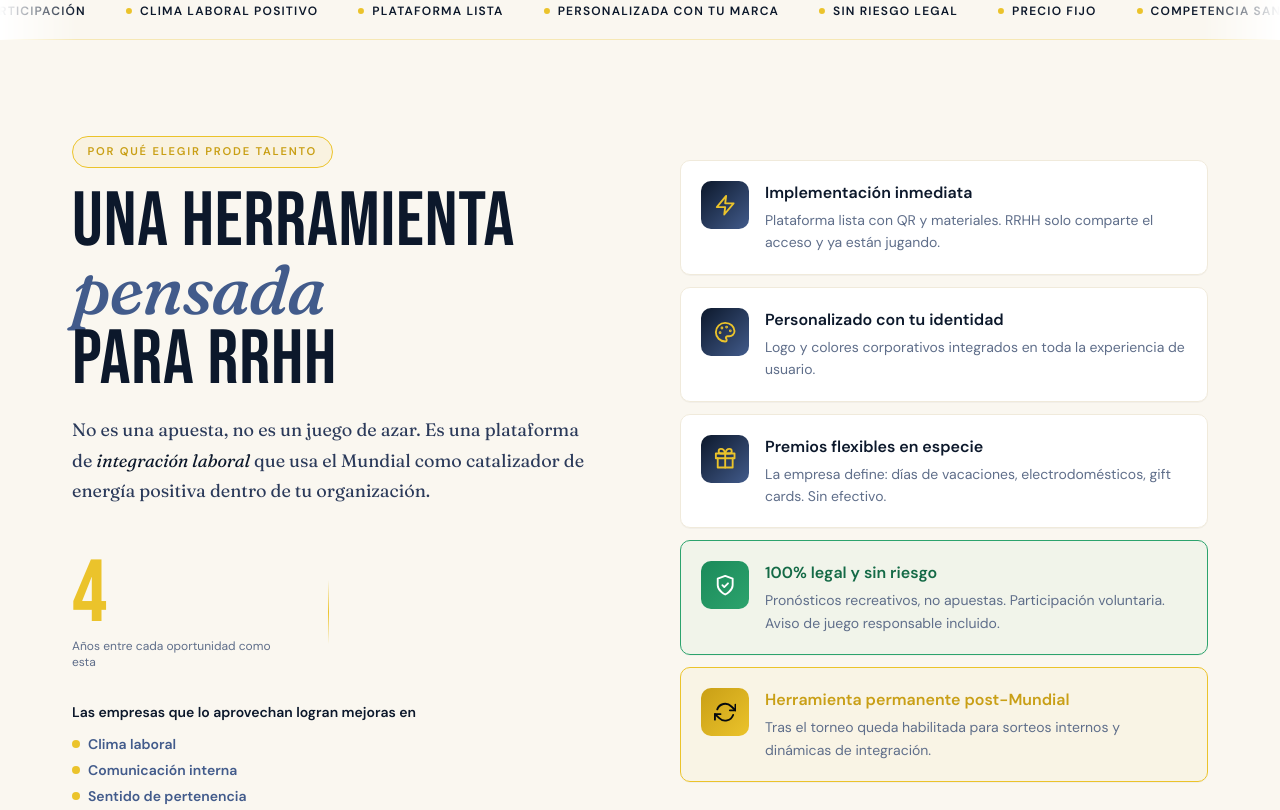
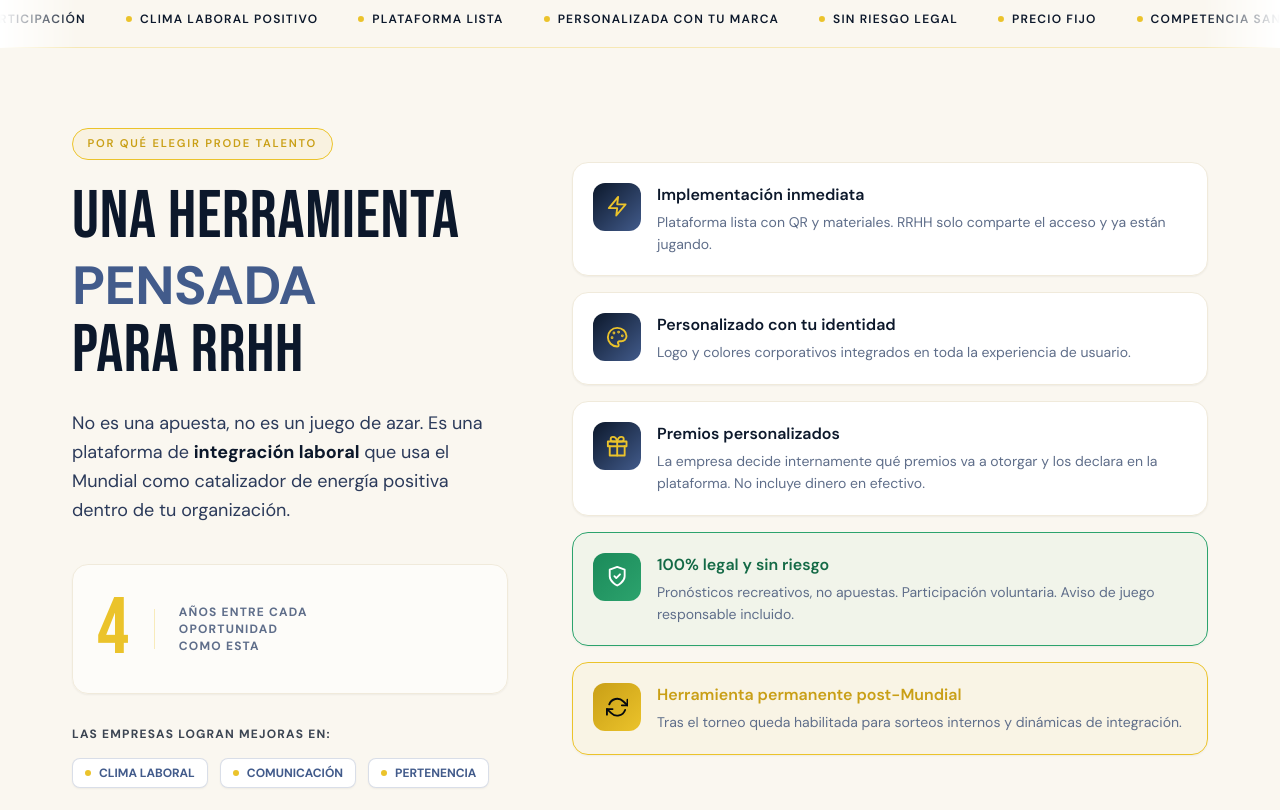
Before and after one commit to Pachilazarte/ONE-LANDING-PRODE, a plain HTML site: page index.html in a window 1280 px wide. Shown: the part 1313-2123 px from the top of the page. Drawn offline with nearby package versions, Linux system fonts and the light colour scheme.

Commit message:
v1.03 act

```diff
--- a/index.html
+++ b/index.html
@@ -6,6 +6,7 @@
 <title>Prode Mundialista 2026 · Escencial Consultora</title>
 <meta name="description" content="Plataforma de pronósticos deportivos para empresas y sindicatos. Clima laboral, integración y entusiasmo para el Mundial 2026."/>
 <link rel="icon" type="image/png" href="./imgprode/one-prode-dorado.png"/>
+<link href="https://fonts.googleapis.com/css2?family=Montserrat:wght@600&display=swap" rel="stylesheet">
 
 <!-- Tailwind CDN con config de paleta Prode Talento -->
 <script src="https://cdn.tailwindcss.com"></script>
@@ -61,7 +62,11 @@
 
 .display{font-family:'Bebas Neue',sans-serif;letter-spacing:.01em;line-height:.9}
 .serif{font-family:'Fraunces',Georgia,serif;font-optical-sizing:auto}
-.serif-it{font-family:'Fraunces',Georgia,serif;font-style:italic}
+.serif-it {
+  font-family: 'Montserrat', sans-serif;
+  font-style: normal;
+  font-weight: 600;
+}
 .mono-label{font-family:'DM Sans',sans-serif;font-weight:600;letter-spacing:.18em;text-transform:uppercase;font-size:.72rem}
 
 .hero-bg{
@@ -264,7 +269,7 @@
     <h3>6. Versatilidad Post-Mundial</h3>
     <p>Tras el torneo, la plataforma habilita un apartado para que las organizaciones carguen sus propias actividades: sorteos internos, dinámicas de integración y otras acciones de RRHH a largo plazo.</p>
     <div class="mt-6 pt-4" style="border-top:1px solid var(--cream-2)">
-      <p style="font-size:.78rem;color:var(--ink-500)">Escencial Consultora · mferreyra@escencialconsult.com.ar · escencialconsultora.com.ar · +54 9 11 5358-8062</p>
+      <p style="font-size:.78rem;color:var(--ink-500)">Escencial Consultora · mferreyra@escencialconsult.com.ar · escencialconsultora.com.ar ·  +54 9 11 3358-8062</p>
     </div>
   </div>
 </div>
@@ -396,7 +401,7 @@
       <!-- HERO CARD · Medalla + Countdown + predicciones -->
       <div class="lg:col-span-5 relative" data-aos="fade-left" data-aos-delay="200">
 
-        <div class="relative mx-auto mb-6 flex justify-center lg:justify-end">
+        <div class="relative mx-auto mb-8 flex justify-center lg:justify-center lg:translate-x-2 z-10">
           <div class="absolute inset-0 hero-medal-glow"></div>
           <img src="./imgprode/one-prode-dorado.png" alt="Prode Talento 2026" class="relative w-48 sm:w-56 lg:w-64 drop-shadow-[0_20px_40px_rgba(0,0,0,0.6)] animate-float" onerror="this.style.display='none'"/>
         </div>
@@ -537,80 +542,89 @@
   </div>
 </div>
 
-<!-- BENEFICIOS -->
-<section class="sec sec-cream" id="beneficios">
+<section class="sec sec-cream" id="beneficios" style="overflow: hidden; padding-top: 5rem; padding-bottom: 5rem;">
   <div class="wrap">
-    <div class="grid lg:grid-cols-2 gap-14 lg:gap-20 items-center">
+    <div class="grid lg:grid-cols-12 gap-10 lg:gap-16 items-center">
 
-      <div data-aos="fade-right">
-        <span class="tag mb-5 inline-flex">Por qué elegir Prode Talento</span>
-        <h2 class="display mb-5" style="font-size:clamp(2.4rem,6vw,4.8rem);color:var(--navy)">
+      <div class="lg:col-span-5" data-aos="fade-right">
+        <span class="tag mb-6 inline-flex" style="font-family: 'DM Sans', sans-serif;">Por qué elegir Prode Talento</span>
+
+        <h2 class="display mb-6" style="font-size: clamp(2.5rem, 6vw, 4.2rem); color: var(--navy); line-height: 1;">
           UNA HERRAMIENTA<br/>
-          <span class="serif-it" style="color:var(--blue-med);font-size:.9em;font-weight:500;letter-spacing:-.02em">pensada</span><br/>
+          <span style="font-family: 'DM Sans', sans-serif; font-style: normal; font-weight: 700; color: var(--blue-med); text-transform: uppercase; font-size: 0.8em; letter-spacing: -0.01em;">pensada</span><br/>
           PARA RRHH
         </h2>
-        <p class="serif text-lg" style="color:var(--ink-700);max-width:36rem;line-height:1.7">
-          No es una apuesta, no es un juego de azar. Es una plataforma de <em style="color:var(--navy)">integración laboral</em> que usa el Mundial como catalizador de energía positiva dentro de tu organización.
+
+        <p class="text-lg mb-10" style="color: var(--ink-700); max-width: 32rem; line-height: 1.6; font-family: 'DM Sans', sans-serif;">
+          No es una apuesta, no es un juego de azar. Es una plataforma de <strong style="color: var(--navy)">integración laboral</strong> que usa el Mundial como catalizador de energía positiva dentro de tu organización.
         </p>
 
-        <div class="mt-12 flex items-end gap-8 flex-wrap">
-          <div>
-            <div class="display" style="font-size:5.5rem;line-height:.9;color:var(--gold)">4</div>
-            <p class="text-xs mt-1" style="color:var(--ink-500);max-width:14rem">Años entre cada oportunidad como esta</p>
-          </div>
-          <div style="width:1px;height:4rem;background:linear-gradient(180deg,transparent,var(--gold),transparent);align-self:center"></div>
-          <div>
-            <p class="text-sm font-semibold mb-3" style="color:var(--navy)">Las empresas que lo aprovechan logran mejoras en</p>
-            <div class="space-y-1.5">
-              <p class="text-sm font-semibold flex items-center gap-2" style="color:var(--blue-med)"><span style="width:.5rem;height:.5rem;border-radius:50%;background:var(--gold)"></span>Clima laboral</p>
-              <p class="text-sm font-semibold flex items-center gap-2" style="color:var(--blue-med)"><span style="width:.5rem;height:.5rem;border-radius:50%;background:var(--gold)"></span>Comunicación interna</p>
-              <p class="text-sm font-semibold flex items-center gap-2" style="color:var(--blue-med)"><span style="width:.5rem;height:.5rem;border-radius:50%;background:var(--gold)"></span>Sentido de pertenencia</p>
-            </div>
+        <div class="flex items-center gap-6 p-6 rounded-2xl bg-white/60 border border-cream-2 shadow-sm mb-8 transition-transform hover:-translate-y-1">
+          <div class="display" style="font-size: 5rem; line-height: 1; color: var(--gold)">4</div>
+          <div class="h-10 w-px bg-gold/30"></div>
+          <p class="text-xs font-bold uppercase tracking-widest" style="color: var(--ink-500); max-width: 140px; line-height: 1.4; font-family: 'DM Sans', sans-serif;">
+            Años entre cada oportunidad como esta
+          </p>
+        </div>
+
+        <div class="space-y-3" style="font-family: 'DM Sans', sans-serif;">
+          <p class="text-xs font-bold uppercase tracking-widest mb-4" style="color: var(--navy); opacity: 0.8;">Las empresas logran mejoras en:</p>
+          <div class="flex flex-wrap gap-3">
+            <span class="flex items-center gap-2 px-3 py-1.5 rounded-lg bg-white text-blue-med text-xs font-bold border border-blue-med/20 shadow-sm">
+              <span class="w-1.5 h-1.5 rounded-full bg-gold"></span> CLIMA LABORAL
+            </span>
+            <span class="flex items-center gap-2 px-3 py-1.5 rounded-lg bg-white text-blue-med text-xs font-bold border border-blue-med/20 shadow-sm">
+              <span class="w-1.5 h-1.5 rounded-full bg-gold"></span> COMUNICACIÓN
+            </span>
+            <span class="flex items-center gap-2 px-3 py-1.5 rounded-lg bg-white text-blue-med text-xs font-bold border border-blue-med/20 shadow-sm">
+              <span class="w-1.5 h-1.5 rounded-full bg-gold"></span> PERTENENCIA
+            </span>
           </div>
         </div>
       </div>
 
-      <div class="space-y-3" data-aos="fade-left" data-aos-delay="100">
+      <div class="lg:col-span-7 space-y-4" data-aos="fade-left" data-aos-delay="100">
 
-        <div class="card-cream p-5 flex gap-4 items-start">
-          <div class="feat-icon"><svg viewBox="0 0 24 24" fill="none" stroke="currentColor" stroke-width="2" stroke-linecap="round" stroke-linejoin="round"><polygon points="13 2 3 14 12 14 11 22 21 10 12 10 13 2"/></svg></div>
-          <div>
+        <div class="card-cream p-5 flex gap-4 items-start shadow-sm hover:shadow-md transition-all duration-300 hover:translate-x-1" style="border-radius: 16px;">
+          <div class="feat-icon" style="border-radius: 12px;"><svg viewBox="0 0 24 24" fill="none" stroke="currentColor" stroke-width="2" stroke-linecap="round" stroke-linejoin="round"><polygon points="13 2 3 14 12 14 11 22 21 10 12 10 13 2"/></svg></div>
+          <div style="font-family: 'DM Sans', sans-serif;">
             <p class="font-semibold text-base mb-1" style="color:var(--navy)">Implementación inmediata</p>
             <p class="text-sm" style="color:var(--ink-500);line-height:1.6">Plataforma lista con QR y materiales. RRHH solo comparte el acceso y ya están jugando.</p>
           </div>
         </div>
 
-        <div class="card-cream p-5 flex gap-4 items-start">
-          <div class="feat-icon"><svg viewBox="0 0 24 24" fill="none" stroke="currentColor" stroke-width="2" stroke-linecap="round" stroke-linejoin="round"><circle cx="13.5" cy="6.5" r=".5" fill="currentColor"/><circle cx="17.5" cy="10.5" r=".5" fill="currentColor"/><circle cx="8.5" cy="7.5" r=".5" fill="currentColor"/><circle cx="6.5" cy="12.5" r=".5" fill="currentColor"/><path d="M12 2C6.5 2 2 6.5 2 12s4.5 10 10 10c.926 0 1.648-.746 1.648-1.688 0-.437-.18-.835-.437-1.125-.29-.289-.438-.652-.438-1.125a1.64 1.64 0 0 1 1.668-1.668h1.996c3.051 0 5.555-2.503 5.555-5.554C21.965 6.012 17.461 2 12 2z"/></svg></div>
-          <div>
+        <div class="card-cream p-5 flex gap-4 items-start shadow-sm hover:shadow-md transition-all duration-300 hover:translate-x-1" style="border-radius: 16px;">
+          <div class="feat-icon" style="border-radius: 12px;"><svg viewBox="0 0 24 24" fill="none" stroke="currentColor" stroke-width="2" stroke-linecap="round" stroke-linejoin="round"><circle cx="13.5" cy="6.5" r=".5" fill="currentColor"/><circle cx="17.5" cy="10.5" r=".5" fill="currentColor"/><circle cx="8.5" cy="7.5" r=".5" fill="currentColor"/><circle cx="6.5" cy="12.5" r=".5" fill="currentColor"/><path d="M12 2C6.5 2 2 6.5 2 12s4.5 10 10 10c.926 0 1.648-.746 1.648-1.688 0-.437-.18-.835-.437-1.125-.29-.289-.438-.652-.438-1.125a1.64 1.64 0 0 1 1.668-1.668h1.996c3.051 0 5.555-2.503 5.555-5.554C21.965 6.012 17.461 2 12 2z"/></svg></div>
+          <div style="font-family: 'DM Sans', sans-serif;">
             <p class="font-semibold text-base mb-1" style="color:var(--navy)">Personalizado con tu identidad</p>
             <p class="text-sm" style="color:var(--ink-500);line-height:1.6">Logo y colores corporativos integrados en toda la experiencia de usuario.</p>
           </div>
         </div>
 
-        <div class="card-cream p-5 flex gap-4 items-start">
-          <div class="feat-icon"><svg viewBox="0 0 24 24" fill="none" stroke="currentColor" stroke-width="2" stroke-linecap="round" stroke-linejoin="round"><polyline points="20 12 20 22 4 22 4 12"/><rect x="2" y="7" width="20" height="5"/><line x1="12" y1="22" x2="12" y2="7"/><path d="M12 7H7.5a2.5 2.5 0 0 1 0-5C11 2 12 7 12 7z"/><path d="M12 7h4.5a2.5 2.5 0 0 0 0-5C13 2 12 7 12 7z"/></svg></div>
+        <div class="card-cream p-5 flex gap-4 items-start shadow-sm hover:shadow-md transition-all duration-300 hover:translate-x-1" style="border-radius: 16px;">
+          <div class="feat-icon" style="border-radius: 12px;"><svg viewBox="0 0 24 24" fill="none" stroke="currentColor" stroke-width="2" stroke-linecap="round" stroke-linejoin="round"><polyline points="20 12 20 22 4 22 4 12"/><rect x="2" y="7" width="20" height="5"/><line x1="12" y1="22" x2="12" y2="7"/><path d="M12 7H7.5a2.5 2.5 0 0 1 0-5C11 2 12 7 12 7z"/><path d="M12 7h4.5a2.5 2.5 0 0 0 0-5C13 2 12 7 12 7z"/></svg></div>
+          <div style="font-family: 'DM Sans', sans-serif;">
           <div>
-            <p class="font-semibold text-base mb-1" style="color:var(--navy)">Premios flexibles en especie</p>
-            <p class="text-sm" style="color:var(--ink-500);line-height:1.6">La empresa define: días de vacaciones, electrodomésticos, gift cards. Sin efectivo.</p>
+            <p class="font-semibold text-base mb-1" style="color:var(--navy)">Premios personalizados</p>
+            <p class="text-sm" style="color:var(--ink-500);line-height:1.6">La empresa decide internamente qué premios va a otorgar y los declara en la plataforma. No incluye dinero en efectivo.</p>
           </div>
         </div>
-
-        <div class="card-cream p-5 flex gap-4 items-start" style="border-color:var(--gr-500);background:rgba(44,163,109,.04)">
-          <div class="feat-icon" style="background:linear-gradient(135deg,var(--gr-600),var(--gr-500));color:#fff">
+      </div>
+        <div class="card-cream p-5 flex gap-4 items-start shadow-sm hover:shadow-md transition-all duration-300 hover:translate-x-1" style="border-radius: 16px; border-color:var(--gr-500); background:rgba(44,163,109,.04);">
+          <div class="feat-icon" style="border-radius: 12px; background:linear-gradient(135deg,var(--gr-600),var(--gr-500));color:#fff;">
             <svg viewBox="0 0 24 24" fill="none" stroke="currentColor" stroke-width="2" stroke-linecap="round" stroke-linejoin="round"><path d="M12 22s8-4 8-10V5l-8-3-8 3v7c0 6 8 10 8 10z"/><polyline points="9 12 11 14 15 10"/></svg>
           </div>
-          <div>
+          <div style="font-family: 'DM Sans', sans-serif;">
             <p class="font-semibold text-base mb-1" style="color:var(--gr-700)">100% legal y sin riesgo</p>
             <p class="text-sm" style="color:var(--ink-500);line-height:1.6">Pronósticos recreativos, no apuestas. Participación voluntaria. Aviso de juego responsable incluido.</p>
           </div>
         </div>
 
-        <div class="card-cream p-5 flex gap-4 items-start" style="border-color:var(--gold);background:rgba(235,195,43,.05)">
-          <div class="feat-icon" style="background:linear-gradient(135deg,var(--gold-dark),var(--gold));color:var(--navy-deep)">
+        <div class="card-cream p-5 flex gap-4 items-start shadow-sm hover:shadow-md transition-all duration-300 hover:translate-x-1" style="border-radius: 16px; border-color:var(--gold); background:rgba(235,195,43,.05);">
+          <div class="feat-icon" style="border-radius: 12px; background:linear-gradient(135deg,var(--gold-dark),var(--gold));color:var(--navy-deep);">
             <svg viewBox="0 0 24 24" fill="none" stroke="currentColor" stroke-width="2" stroke-linecap="round" stroke-linejoin="round"><polyline points="23 4 23 10 17 10"/><polyline points="1 20 1 14 7 14"/><path d="M3.51 9a9 9 0 0 1 14.85-3.36L23 10M1 14l4.64 4.36A9 9 0 0 0 20.49 15"/></svg>
           </div>
-          <div>
+          <div style="font-family: 'DM Sans', sans-serif;">
             <p class="font-semibold text-base mb-1" style="color:var(--gold-dark)">Herramienta permanente post-Mundial</p>
             <p class="text-sm" style="color:var(--ink-500);line-height:1.6">Tras el torneo queda habilitada para sorteos internos y dinámicas de integración.</p>
           </div>
@@ -620,7 +634,6 @@
     </div>
   </div>
 </section>
-
 <!-- CÓMO FUNCIONA -->
 <section class="sec sec-dark" id="como-funciona" style="background:linear-gradient(180deg,var(--navy) 0%,var(--navy-deep) 100%)">
   <div class="absolute inset-0 opacity-30 pointer-events-none stadium-dots"></div>
@@ -965,11 +978,11 @@
             </span>
             <span>mferreyra@escencialconsult.com.ar</span>
           </a>
-          <a href="https://wa.me/5491153588062" target="_blank" class="flex items-center gap-3 text-sm text-white no-underline">
+          <a href="https://wa.me/5491133588062" target="_blank" class="flex items-center gap-3 text-sm text-white no-underline">
             <span class="icon-circle">
               <svg viewBox="0 0 24 24" fill="none" stroke="currentColor" stroke-width="2" stroke-linecap="round" stroke-linejoin="round"><path d="M21 11.5a8.38 8.38 0 0 1-.9 3.8 8.5 8.5 0 0 1-7.6 4.7 8.38 8.38 0 0 1-3.8-.9L3 21l1.9-5.7a8.38 8.38 0 0 1-.9-3.8 8.5 8.5 0 0 1 4.7-7.6 8.38 8.38 0 0 1 3.8-.9h.5a8.48 8.48 0 0 1 8 8v.5z"/></svg>
             </span>
-            <span>+54 9 11 5358-8062</span>
+            <span>+54 9 11 3358-8062</span>
           </a>
           <a href="https://escencialconsultora.com.ar" target="_blank" class="flex items-center gap-3 text-sm text-white no-underline">
             <span class="icon-circle">
@@ -1205,7 +1218,7 @@
         <p class="mono-label mb-4" style="color:var(--gold)">Contacto</p>
         <ul class="space-y-2.5 text-sm text-white/70">
           <li><a href="mailto:mferreyra@escencialconsult.com.ar" class="navlink">mferreyra@escencialconsult.com.ar</a></li>
-          <li><a href="https://wa.me/5491153588062" target="_blank" class="navlink">+54 9 11 5358-8062</a></li>
+          <li><a href="https://wa.me/5491133588062" target="_blank" class="navlink">+54 9 11 3358-8062</a></li>
           <li><a href="https://escencialconsultora.com.ar" target="_blank" class="navlink">escencialconsultora.com.ar</a></li>
         </ul>
       </div>
```
